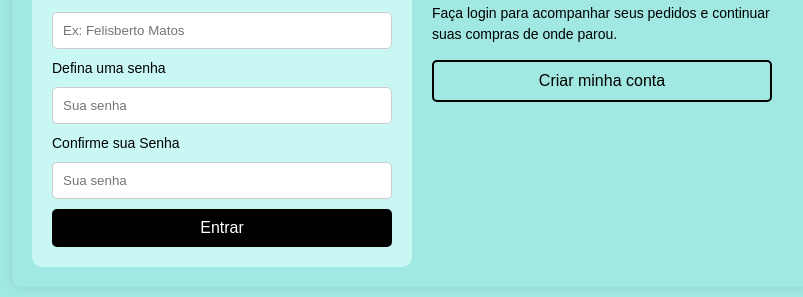
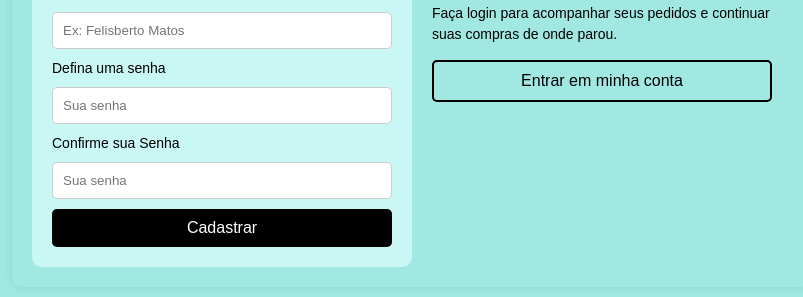
Before and after one commit to EuAndersonDev/Cupuacu, a React (Vite) app in the folder frontend/: page /register in a window 1280 px wide. Shown: the part 364-661 px from the top of the page, without its empty margins (228-1031 px from the left). Built offline with nearby package versions, Linux system fonts and the light colour scheme.

Commit message:
update de estilos

```diff
--- a/frontend/src/pages/Login/Login.jsx
+++ b/frontend/src/pages/Login/Login.jsx
@@ -14,6 +14,7 @@ import {
   RegisterText,
   RegisterButton
 } from '../../styles/LoginStyles';
+import { Link } from 'react-router-dom';
 
 function Register() {
   return (
@@ -44,7 +45,9 @@ function Register() {
             sua conta, você terá acesso a ofertas especiais, poderá acompanhar
             seus pedidos e realizar suas compras com facilidade.
           </RegisterText>
-          <RegisterButton>Criar minha conta</RegisterButton>
+          <Link to="/register">
+            <RegisterButton>Criar minha conta</RegisterButton>
+          </Link>
         </RegisterSection>
       </Container>
     </Body>
--- a/frontend/src/pages/Register/Register.jsx
+++ b/frontend/src/pages/Register/Register.jsx
@@ -14,6 +14,8 @@ import {
   RegisterText,
   RegisterButton
 } from '../../styles/LoginStyles';
+import { Link } from 'react-router-dom';
+
 
 function Register() {
   return (
@@ -40,7 +42,7 @@ function Register() {
             <a href="#"></a>
           </ForgotPassword>
 
-          <LoginButton>Entrar</LoginButton>
+          <LoginButton>Cadastrar</LoginButton>
         </LoginSection>
 
         <RegisterSection>
@@ -48,7 +50,9 @@ function Register() {
           <RegisterText>
           Faça login para acompanhar seus pedidos e continuar suas compras de onde parou.
           </RegisterText>
-          <RegisterButton>Criar minha conta</RegisterButton>
+          <Link to="/login">
+            <RegisterButton>Entrar em minha conta</RegisterButton>
+          </Link>
         </RegisterSection>
       </Container>
     </Body>
--- a/frontend/src/styles/LoginStyles.js
+++ b/frontend/src/styles/LoginStyles.js
@@ -105,4 +105,11 @@ export const RegisterButton = styled.button`
   border-radius: 5px;
   cursor: pointer;
   font-size: 16px;
+
+  /* Efeito de hover */
+  &:hover {
+    background-color: #000;    /* Cor de fundo muda para preto */
+    color: #fff;               /* Cor do texto muda para branco */
+    border: 2px solid #fff;    /* Borda muda para branco */
+  }
 `;
```
Also changed, not shown: frontend/src/components/Carrousel.jsx (+8 -3 lines), frontend/src/components/Header.jsx (+0 -8 lines), frontend/src/pages/MainPage/MainPage.jsx (+2 -8 lines), frontend/src/pages/Cart/Cart.jsx (line endings or trailing spaces), frontend/src/styles/MainStyles.js (line endings or trailing spaces).
